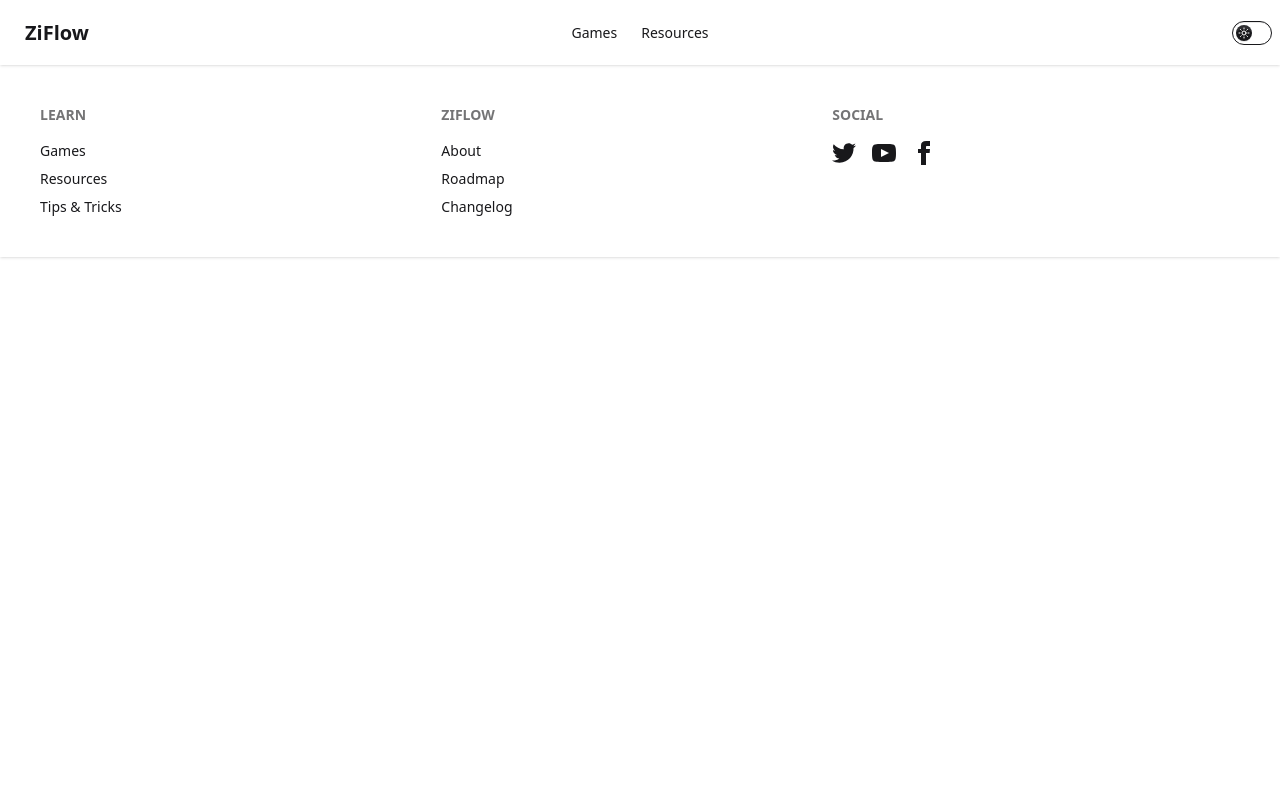
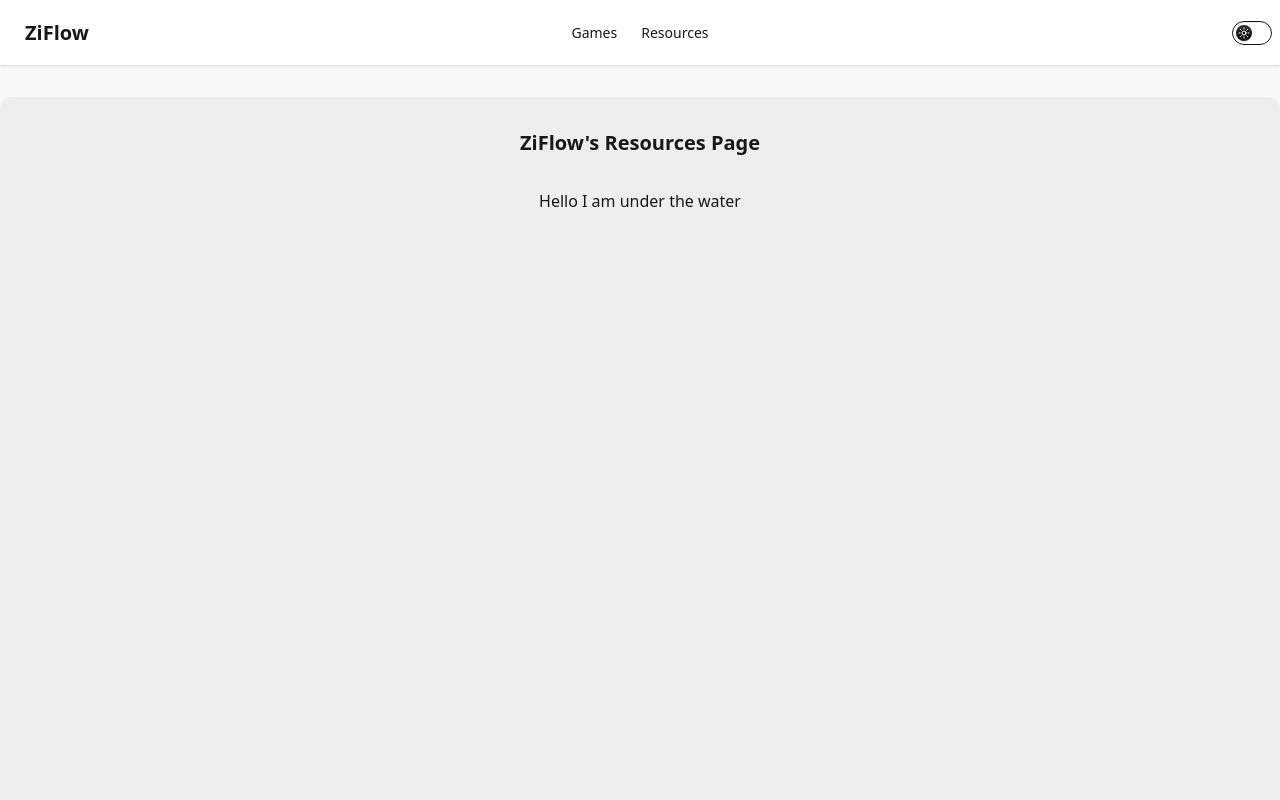
Before and after one commit to TheRobertLing/flowZH, a Vue app: page /resources in a window 1280 px wide. Shown: the top 800 px of the page. Built offline with nearby package versions, Linux system fonts and the light colour scheme.

Commit message:
added stub for resources

```diff
--- a/src/views/ResourcesPageView.vue
+++ b/src/views/ResourcesPageView.vue
@@ -3,9 +3,31 @@
 </script>
 
 <template>
-  <div>
 
+  <div class="bg-base-200 flex justify-center gap-8">
+    <!-- Left Sidebar for future content-->
+    <!-- <div class="border grow-1 min-h-screen">
+      Left
+    </div> -->
+
+    <!-- Main Content -->
+    <div class="flex flex-col max-w-352 items-center bg-base-300 grow-3 min-h-screen text-center mt-8 mb-8 rounded-xl">
+      <h2 class="text-xl font-semibold mt-8 mb-8 select-none">ZiFlow's Resources Page</h2>
+
+      <!-- Resource List -->
+      <div class="grid-container grid gap-8 mb-8 max-w-7xl">
+        Hello I am under the water
+      </div>
+
+
+    </div>
+
+    <!-- Right Sidebar for future content -->
+    <!-- <div class="border grow-1 min-h-screen">
+      Right
+    </div> -->
   </div>
+
 </template>
 
 <style scoped>
```
